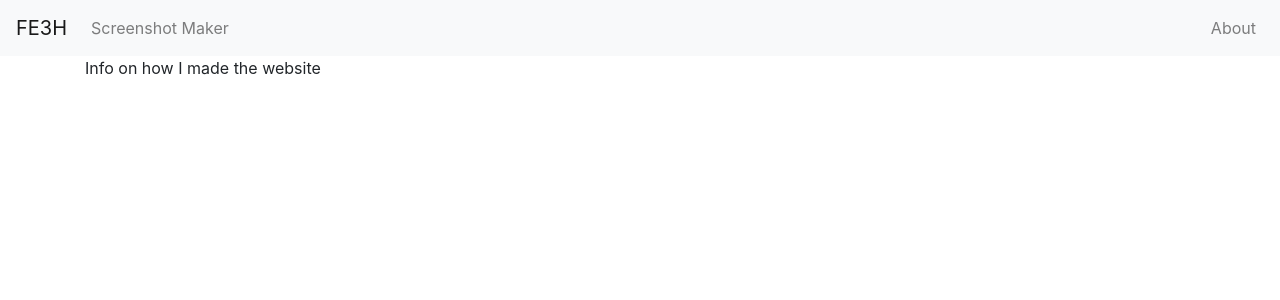
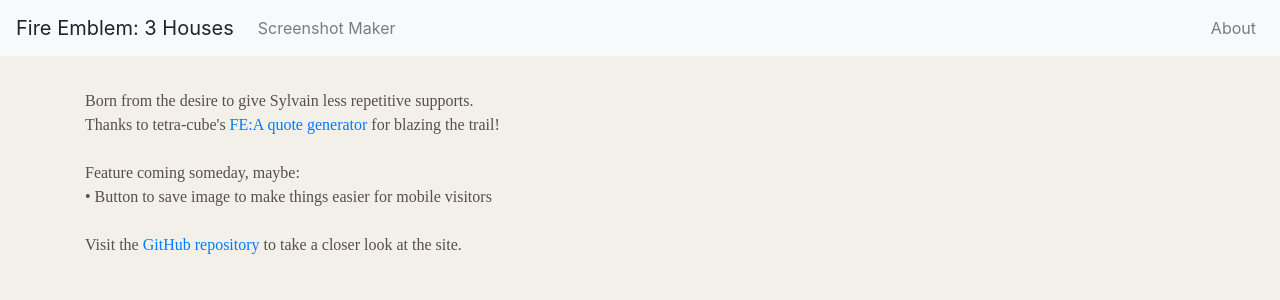
Before and after one commit to sarinaxie/canvas, a Flask app: template templates/about.html in a window 1280 px wide. Shown: the top 300 px of the page. Run offline with Flask 2, Linux system fonts and the light colour scheme; the template is opened without the code that fills it, so the values that code supplies are empty; some libraries are stand-ins or nearby versions; some web fonts are replaced.

Commit message:
about page

```diff
--- a/server.py
+++ b/server.py
@@ -17,16 +17,20 @@
 }
 del_fname = ""
 
-@app.route('/about')
+@app.route('/')
+def home():
+    return render_template('home.html', title='Sarina Xie')
+
+@app.route('/fe3h/about')
 def about():
-    return render_template('about.html', title='about')
-@app.route('/gallery')
+    return render_template('about.html', title='About')
+@app.route('/fe3h/gallery')
 def gallery():
-    return render_template('gallery.html', title='gallery')
+    return render_template('gallery.html', title='Gallery')
 
 @app.route('/fe3h')
 def fe3h():
-    return render_template('fe3h.html', title='fe3h', fname=fname, vname=vname, del_fname=del_fname)
+    return render_template('fe3h.html', title='FE3H Screenshot Maker', fname=fname, vname=vname, del_fname=del_fname)
 
 @app.route('/create_ss', methods=['GET', 'POST'])
 def create_ss():
--- a/static/fe3h.css
+++ b/static/fe3h.css
@@ -43,7 +43,7 @@
     padding-top: 5px;
 }
 #time {
-    width: 50px;
+    width: 75px;
     text-align: center;
 }
 #vid-container {
--- a/templates/about.html
+++ b/templates/about.html
@@ -6,10 +6,38 @@
 
 {% block other_head %}
 <script src="/static/about.js"></script>
+
+<style>
+@font-face {
+    font-family: 'Plantin';
+    src: url('/static/Plantin.otf');
+}
+body {
+    background-color:#f2f0e9;
+}
+#about {
+    padding-top: 3%;
+    font-family: Plantin;
+    color: #555049;
+}
+</style>
 {% endblock %}
 
 {% block content %}
 <div class="container">
-    Info on how I made the website
+    <div id="about">
+        Born from the desire to give Sylvain less repetitive supports.
+        <br>
+        Thanks to tetra-cube's <a href="http://tetra-cube.com/fea-quote-gen/fea-quote-gen.html">FE:A quote generator</a> for blazing the trail!
+        <br>
+        <br>
+        Feature coming someday, maybe:
+        <br>
+        • Button to save image to make things easier for mobile visitors
+        <br>
+        <br>
+        Visit the <a href="https://github.com/sarinaxie/fe3h">GitHub repository</a> to take a closer look at the site.
+    </div>
+
 </div>
 {% endblock %}
--- a/templates/layout.html
+++ b/templates/layout.html
@@ -26,7 +26,7 @@
 
 <body>
     <nav class="navbar navbar-expand-lg navbar-light bg-light">
-        <a class="navbar-brand" href="#">FE3H </a>
+        <a class="navbar-brand">Fire Emblem: 3 Houses </a>
         <button class="navbar-toggler" type="button" data-toggle="collapse" data-target="#navbarSupportedContent" aria-controls="navbarSupportedContent" aria-expanded="false" aria-label="Toggle navigation">
             <span class="navbar-toggler-icon"></span>
         </button>
@@ -37,12 +37,12 @@
                     <a class="nav-link" href="/fe3h">Screenshot Maker</a>
                 </li>
                 <!-- <li class="nav-item">
-                    <a class="nav-link" href="/gallery">Gallery</a>
+                    <a class="nav-link" href="/fe3h/gallery">Gallery</a>
                 </li> -->
             </ul>
             <ul class="navbar-nav ml-auto">
                 <li class="nav-item">
-                    <a class="nav-link" href="/about">About</a>
+                    <a class="nav-link" href="/fe3h/about">About</a>
                 </li>
             </ul>
         </div>
```
